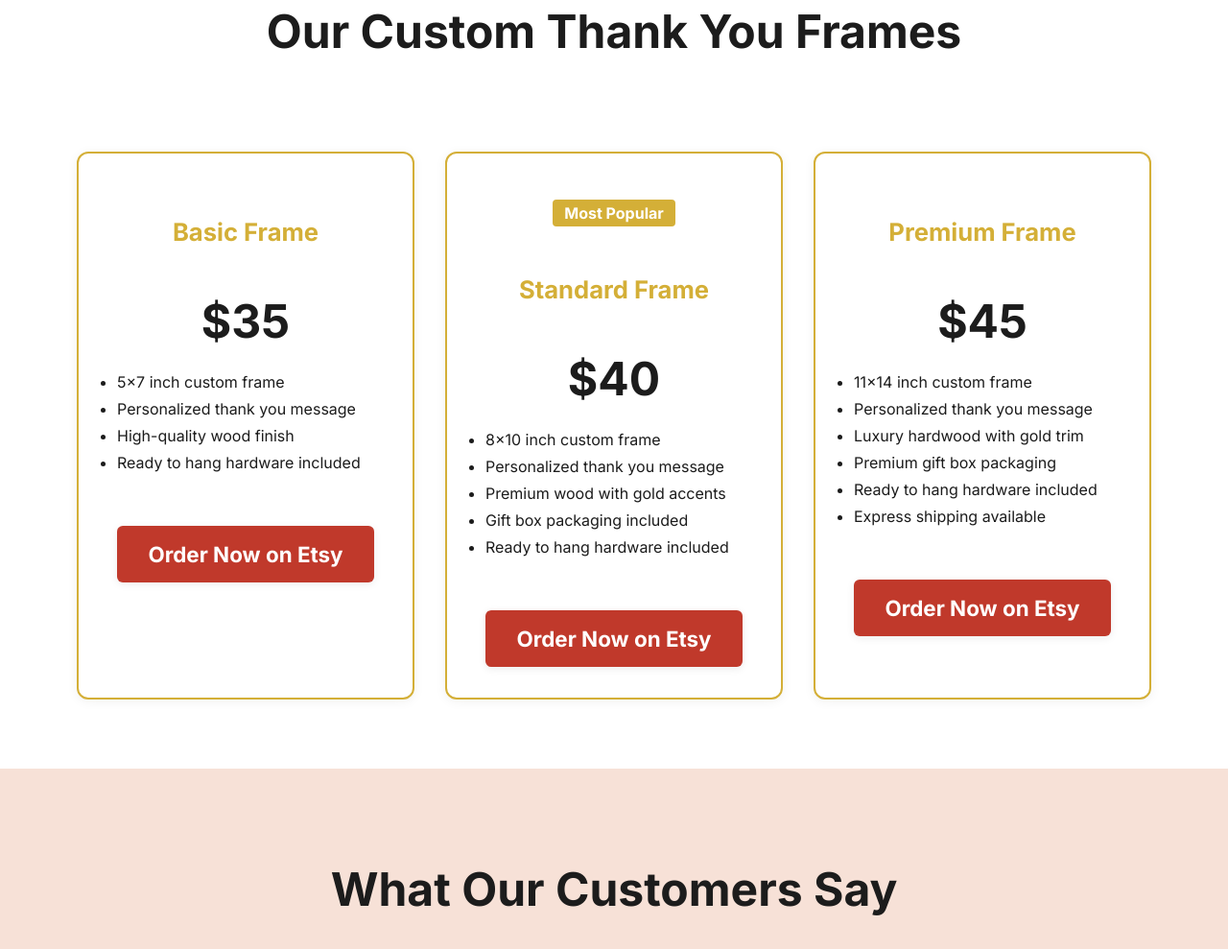
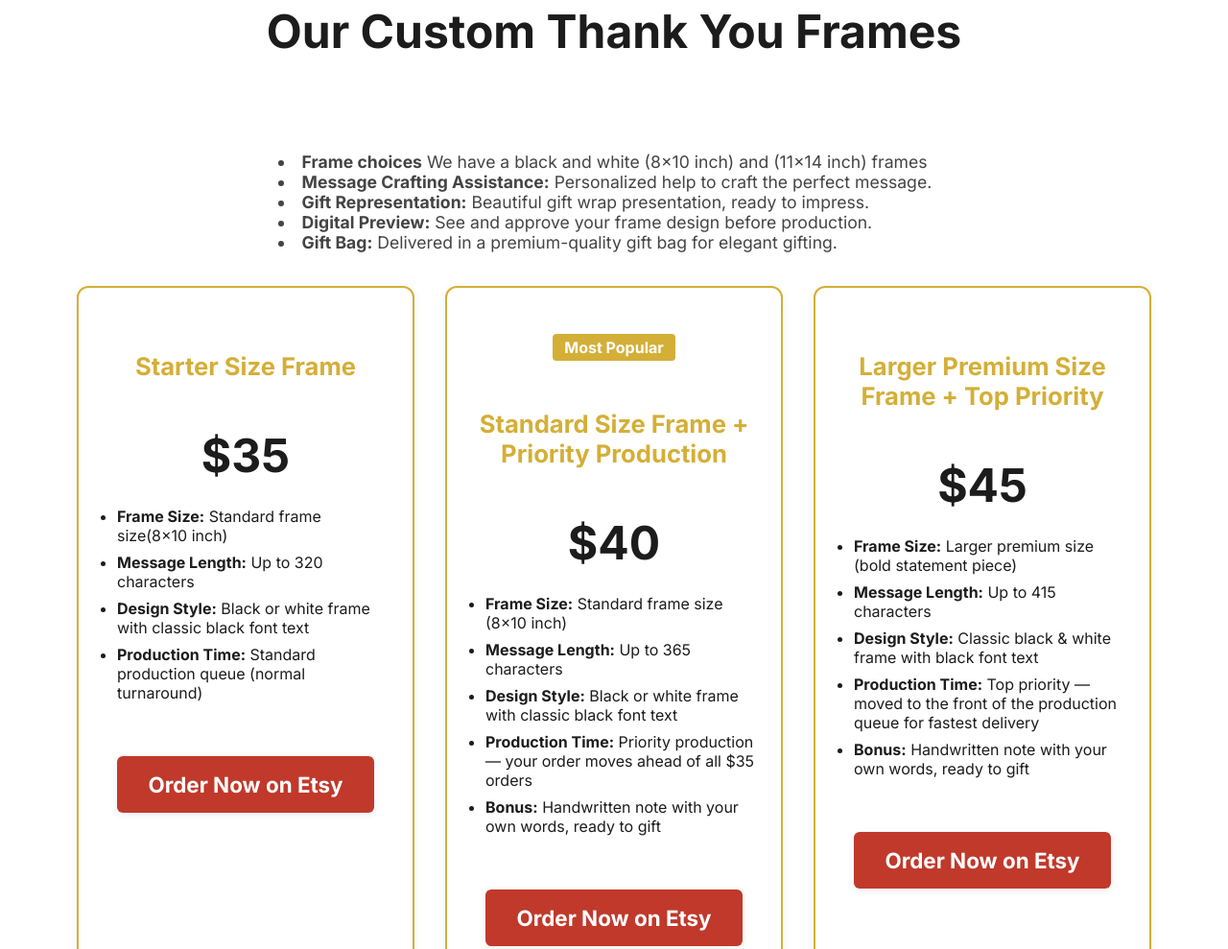
Before and after one commit to thankyouframes/ThankYouFrames, a plain HTML site: page index.html in a window 1280 px wide. Shown: the part 1228-2217 px from the top of the page at 96% size. Drawn offline with Linux system fonts and the light colour scheme; files whose address does not match are found by name.

Commit message:
index.html

```diff
--- a/index.html
+++ b/index.html
@@ -125,6 +125,15 @@
         .price-card ul li {
             margin-bottom: 0.5em;
         }
+        .price-card .common-features {
+            margin: 1.5em 0 1em 0;
+            padding: 0;
+            list-style: none;
+            font-size: 0.95em;
+            color: #444;
+            border-top: 1px solid #eee;
+            padding-top: 1em;
+        }
         .trust-section {
             background: #F7E1D7;
             padding: 48px 0;
@@ -249,47 +258,54 @@
     <section class="offer-section">
         <div class="container">
             <h3>Our Custom Thank You Frames</h3>
+            <!-- Common features across all offers -->
+            <ul class="common-features" style="max-width:700px;margin:0 auto 2em auto;padding:0;list-style:disc inside;font-size:1.1em;color:#444;">
+                 <li><strong>Frame choices</strong> We have a black and white (8x10 inch) and (11x14 inch) frames </li>
+                <li><strong>Message Crafting Assistance:</strong> Personalized help to craft the perfect message.</li>
+                <li><strong>Gift Representation:</strong> Beautiful gift wrap presentation, ready to impress.</li>
+                <li><strong>Digital Preview:</strong> See and approve your frame design before production.</li>
+                <li><strong>Gift Bag:</strong> Delivered in a premium-quality gift bag for elegant gifting.</li>
+            </ul>
             <div class="pricing-cards">
 
-                <!-- Basic Frame - $35 tier -->
+                <!-- Starter Size Frame - $35 offer -->
                 <div class="price-card">
-                    <h4>Basic Frame</h4>
+                    <h4>Starter Size Frame</h4>
                     <p class="price">$35</p>
                     <ul>
-                        <li>5x7 inch custom frame</li>
-                        <li>Personalized thank you message</li>
-                        <li>High-quality wood finish</li>
-                        <li>Ready to hang hardware included</li>
+                        <li><strong>Frame Size:</strong> Standard frame size(8x10 inch)</li>
+                        <li><strong>Message Length:</strong> Up to 320 characters</li>
+                        <li><strong>Design Style:</strong> Black or white frame with classic black font text</li>
+                        <li><strong>Production Time:</strong> Standard production queue (normal turnaround)</li>
                     </ul>
                     <a href="https://etsy.com/shop/thankyouframes" class="cta-button" target="_blank">Order Now on Etsy</a>
                 </div>
 
-                <!-- Standard Frame - $40 tier (Most Popular) -->
+                <!-- Standard Size Frame - $40 offer (Most Popular) -->
                 <div class="price-card most-popular">
                     <p class="tag">Most Popular</p>
-                    <h4>Standard Frame</h4>
+                    <h4>Standard Size Frame + Priority Production</h4>
                     <p class="price">$40</p>
                     <ul>
-                        <li>8x10 inch custom frame</li>
-                        <li>Personalized thank you message</li>
-                        <li>Premium wood with gold accents</li>
-                        <li>Gift box packaging included</li>
-                        <li>Ready to hang hardware included</li>
+                        <li><strong>Frame Size:</strong> Standard frame size (8x10 inch) </li>
+                        <li><strong>Message Length:</strong> Up to 365 characters</li>
+                        <li><strong>Design Style:</strong> Black or white frame with classic black font text</li>
+                        <li><strong>Production Time:</strong> Priority production — your order moves ahead of all $35 orders</li>
+                        <li><strong>Bonus:</strong> Handwritten note with your own words, ready to gift</li>
                     </ul>
                     <a href="https://etsy.com/shop/thankyouframes" class="cta-button" target="_blank">Order Now on Etsy</a>
                 </div>
 
-                <!-- Premium Frame - $45 tier -->
+                <!-- Premium Frame - $45 offer -->
                 <div class="price-card">
-                    <h4>Premium Frame</h4>
+                    <h4>Larger Premium Size Frame + Top Priority</h4>
                     <p class="price">$45</p>
                     <ul>
-                        <li>11x14 inch custom frame</li>
-                        <li>Personalized thank you message</li>
-                        <li>Luxury hardwood with gold trim</li>
-                        <li>Premium gift box packaging</li>
-                        <li>Ready to hang hardware included</li>
-                        <li>Express shipping available</li>
+                        <li><strong>Frame Size:</strong> Larger premium size (bold statement piece)</li>
+                        <li><strong>Message Length:</strong> Up to 415 characters</li>
+                        <li><strong>Design Style:</strong> Classic black & white frame with black font text</li>
+                        <li><strong>Production Time:</strong> Top priority — moved to the front of the production queue for fastest delivery</li>
+                        <li><strong>Bonus:</strong> Handwritten note with your own words, ready to gift</li>
                     </ul>
                     <a href="https://etsy.com/shop/thankyouframes" class="cta-button" target="_blank">Order Now on Etsy</a>
                 </div>
@@ -305,8 +321,8 @@
             <!-- Customer testimonials for social proof -->
             <div class="testimonials">
                 <div class="testimonial-card">
-                    <p>"I ordered this frame for my daughter's teacher and she absolutely loved it! The quality is outstanding and the personalized message made it so special. Will definitely order again!"</p>
-                    <p class="author">- Sarah M., California</p>
+                    <p>"Thank You Frames are this cute? I literally gasped when I saw these. It’s giving classy + sentimental + Pinterest board vibes all in one. 10/10 would make my friends cry happy tears again."</p>
+                    <p class="author">- Jarin H., Edmonton</p>
                 </div>
                 <div class="testimonial-card">
                     <p>"Perfect gift for my wedding vendors! Each frame was beautifully crafted and the thank you messages were exactly what I wanted. Fast shipping and excellent customer service."</p>
```
